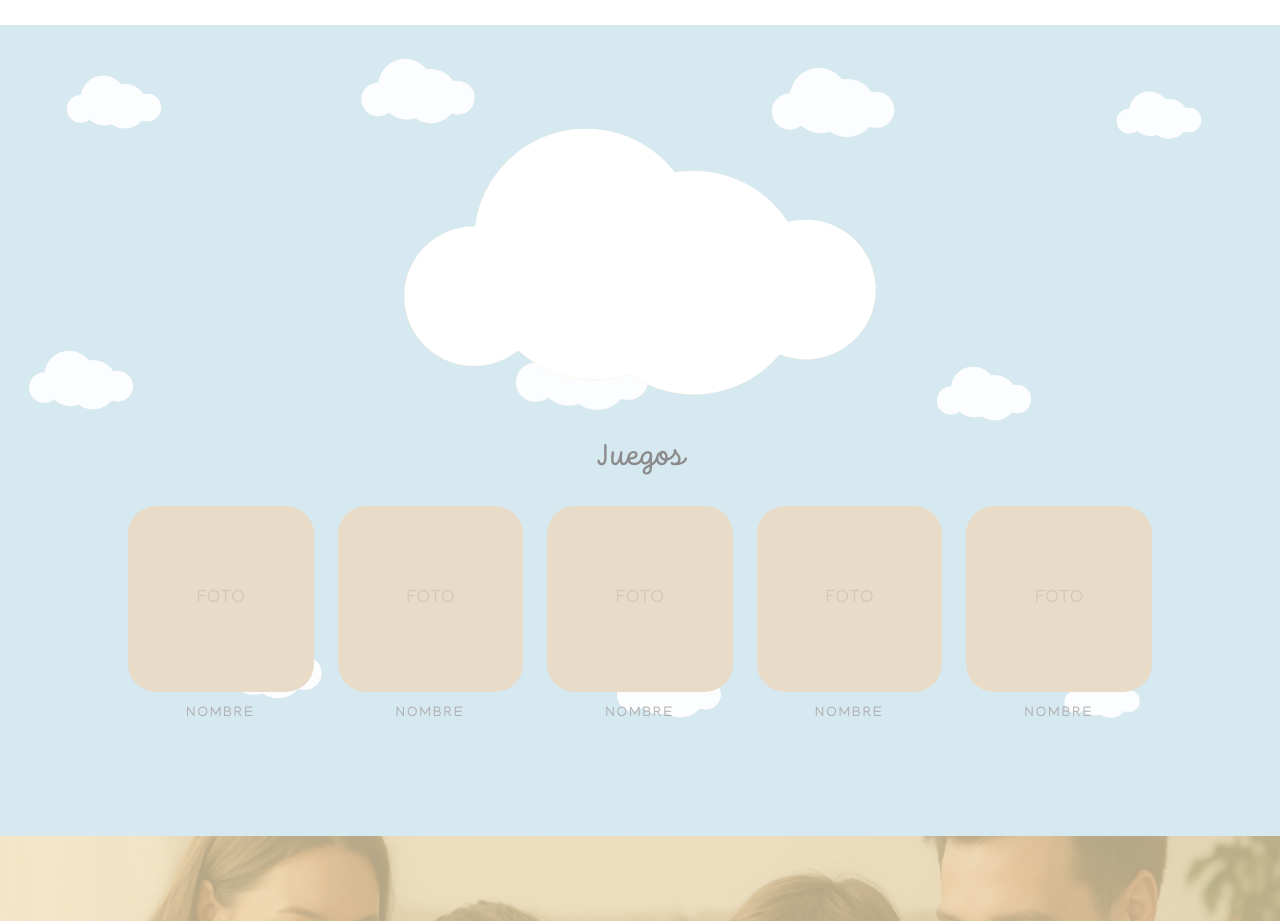
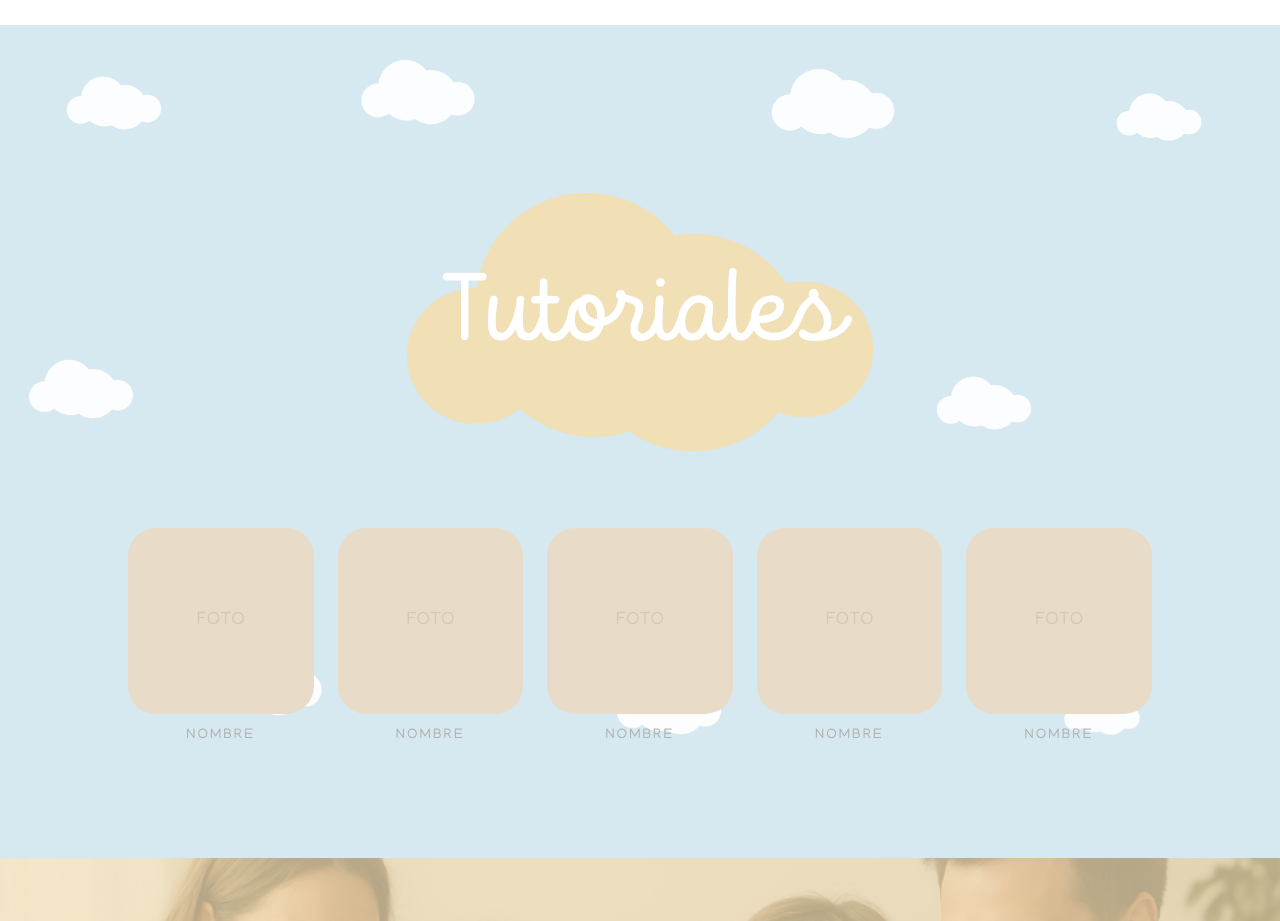
Before and after one commit to ldfavale/truejoy-website, a Next.js app: page / in a window 1280 px wide. Shown: the part 2340-3261 px from the top of the page. Built offline with nearby package versions, Linux system fonts and the light colour scheme.

Commit message:
fix: arreglo del titulo e imagen en la seccion Tutoriales

```diff
--- a/components/tutorials-section.tsx
+++ b/components/tutorials-section.tsx
@@ -20,24 +20,19 @@ export function TutorialsSection() {
       <div className="flex justify-center pt-12 pb-8">
         <div className="relative">
           <Image
-            src="/images/cloud.png"
+            src="/images/cloud_beige.png"
             alt=""
             width={500}
             height={250}
             className="w-[300px] md:w-[400px] lg:w-[500px] h-auto"
           />
-          <h2 className="absolute inset-0 flex items-center justify-center text-7xl md:text-8xl lg:text-[2rem] font-tt-milks text-[#F5A623] mt-2">
-
+          <h2 className="absolute inset-0 flex items-center justify-center text-7xl md:text-8xl lg:text-8xl font-tt-milks text-white mt-2">
+            Tutoriales
           </h2>
         </div>
       </div>
 
-      {/* JUEGOS */}
-      <div className="flex flex-col items-center mb-8 relative z-10">
-        <p className="text-[#8B8B8B] font-tt-milks text-3xl mt-1">
-          Juegos
-        </p>
-      </div>
+
 
       {/* Tutorial Grid */}
       <div className="px-6 relative z-10">
```
Also changed, not shown: public/images/cloud_beige.png (added).
